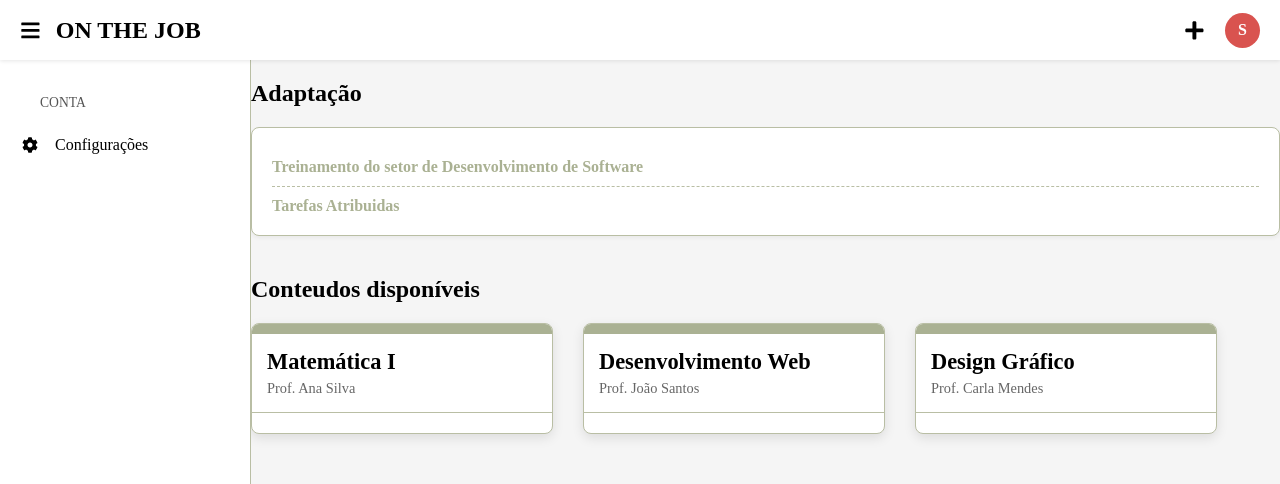
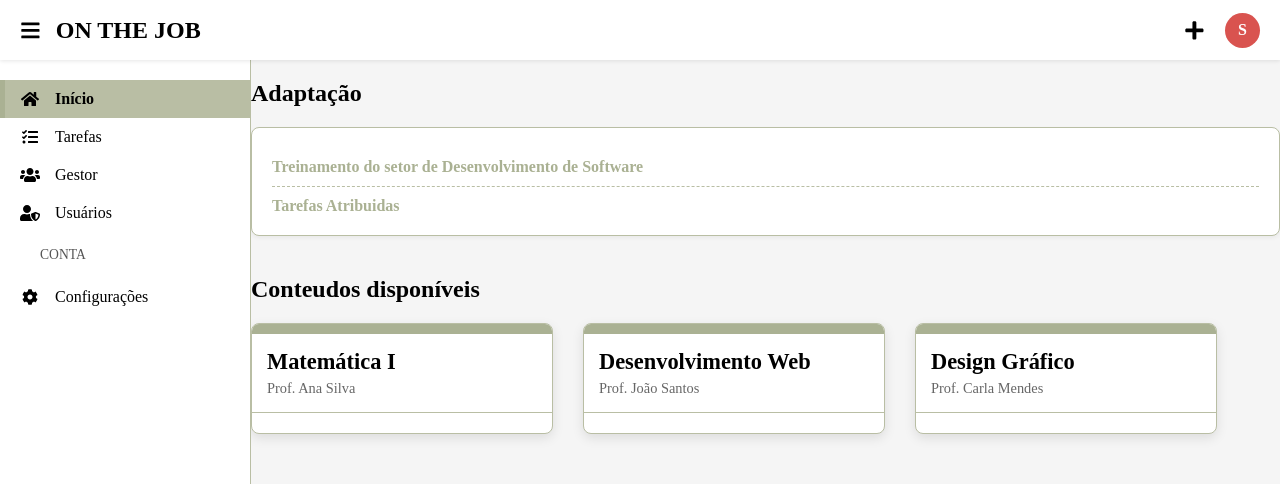
Before and after one commit to projetofinalrpv1/Projeto-final_TCC, a React (Vite) app: page /app in a window 1280 px wide. Shown: the top 484 px of the page. Built offline with nearby package versions, Linux system fonts and the light colour scheme; sample sign-in values are in the browser's storage.

Commit message:
feat: Adicionando novas features para o administrador

```diff
--- a/src/components/Header/header.jsx
+++ b/src/components/Header/header.jsx
@@ -1,6 +1,6 @@
 import { useState } from 'react';
 import { FaBars, FaPlus, FaSignOutAlt, FaUserPlus, FaUserShield } from 'react-icons/fa';
-import { useNavigate, Link } from 'react-router-dom';
+import { useNavigate } from 'react-router-dom';
 import { useAuth } from "../../contexts/useAuth";
 import "./Header.css";
 
@@ -11,7 +11,6 @@ export function Header({ onToggle }) {
 
   const toggleMenu = () => setMenuAberto(!menuAberto);
 
-  // Fecha o menu e navega para a rota especificada
   const handleNavigation = (path) => {
     setMenuAberto(false);
     navigate(path);
@@ -27,43 +26,34 @@ export function Header({ onToggle }) {
       </div>
 
       <div className="cabecalho-direita">
-        <FaPlus className="add-icon" title="Adicionar novo" />
+        <FaPlus className="add-icon" />
 
         <div className="perfil-container-google">
-          {/* Círculo do Perfil (Gatilho do Menu) */}
           <div className="perfil-circulo" onClick={toggleMenu}>
             {inicial}
           </div>
 
-          {/* Menu Dropdown estilo Google */}
           {menuAberto && (
             <>
-              {/* Overlay invisível para fechar ao clicar fora */}
               <div className="menu-overlay" onClick={() => setMenuAberto(false)} />
 
               <div className="google-menu">
                 <div className="google-menu-header">
                   <p className="user-email">{user?.email}</p>
-
-                  <div className="avatar-grande">
-                    {inicial}
-                  </div>
-
+                  <div className="avatar-grande">{inicial}</div>
                   <h3>Olá, {user?.name?.split(' ')[0]}!</h3>
 
 <div className="button-group-vertical">
-                    <button
-                      className="btn-gerenciar"
-                      onClick={() => handleNavigation('/app/perfil')}
-                    >
+  <button className="btn-gerenciar" onClick={() => handleNavigation('/app/perfil')}>
     Gerenciar sua conta
   </button>
 
-                    {/* Botão exclusivo para Admin/Gestor */}
-                    {(user?.role === 'admin' || user?.role === 'gestor') && (
+  {/* Validação estrita para o Administrador */}
+  {user?.role === 'admin' && (
     <button
       className="btn-admin"
       onClick={() => handleNavigation('/app/usuarios')}
+      style={{ backgroundColor: '#fce8e6', color: '#d93025', border: 'none' }} // Destaque visual
     >
       <FaUserShield /> Painel de Usuários
     </button>
@@ -72,16 +62,8 @@ export function Header({ onToggle }) {
                 </div>
 
                 <div className="google-menu-footer">
-                  <button className="footer-item">
-                    <FaUserPlus /> Adicionar conta
-                  </button>
-                  <button className="footer-item" onClick={logout}>
-                    <FaSignOutAlt /> Sair
-                  </button>
-                </div>
-
-                <div className="google-menu-legal">
-                  <span>Política de Privacidade</span> • <span>Termos de Serviço</span>
+                  <button className="footer-item"><FaUserPlus /> Adicionar conta</button>
+                  <button className="footer-item" onClick={logout}><FaSignOutAlt /> Sair</button>
                 </div>
               </div>
             </>
--- a/src/components/SideBar/Sidebar.jsx
+++ b/src/components/SideBar/Sidebar.jsx
@@ -1,3 +1,4 @@
+// src/components/Sidebar/Sidebar.jsx
 import { NavLink, Link, useLocation } from "react-router-dom";
 import { FaCog } from "react-icons/fa";
 import { useAuth } from "../../contexts/useAuth";
@@ -7,9 +8,16 @@ export function Sidebar({ items, isFechado }) {
   const location = useLocation();
   const { user } = useAuth();
 
+  // Lógica de filtro aprimorada
   const filteredItems = items.filter(item => {
+    // Se o usuário for admin, ele tem acesso total a todos os itens da lista
+    if (user?.role === 'admin') return true;
+
+    // Se o item não tiver restrição de roles, qualquer um vê
     if (!item.roles) return true;
-    return item.roles.includes(user.role);
+
+    // Caso contrário, verifica se o cargo do usuário está permitido
+    return item.roles.includes(user?.role);
   });
 
   return (
@@ -32,17 +40,22 @@ export function Sidebar({ items, isFechado }) {
             </NavLink>
           ))}
 
-          {/* CONFIGURAÇÕES – TODOS OS USUÁRIOS */}
+          {/* SEÇÃO DE CONTA - ACESSÍVEL PARA TODOS */}
           <div className="divisor"></div>
           <li className="titulo-secao">Conta</li>
           <div className="divisor"></div>
 
-          <Link to="/app/configuracoes" className="sidebar-link-wrapper">
-            <li className={location.pathname === "/app/configuracoes" ? "ativo" : ""}>
-              <FaCog />
-              <span className="item-name">Configurações</span>
-            </li>
-          </Link>
+          <NavLink
+            to="/app/configuracoes"
+            className="sidebar-link-wrapper"
+          >
+            {({ isActive }) => (
+              <li className={isActive ? "ativo" : ""}>
+                <FaCog />
+                <span className="item-name">Configurações</span>
+              </li>
+            )}
+          </NavLink>
         </ul>
       </nav>
     </aside>
--- a/src/layouts/MainLayout.jsx
+++ b/src/layouts/MainLayout.jsx
@@ -3,7 +3,7 @@ import { useState } from "react";
 import { Outlet } from "react-router-dom";
 import { Header } from "../components/Header/Header";
 import { Sidebar } from "../components/Sidebar/Sidebar";
-import { FaHome, FaUsers, FaTasks } from "react-icons/fa";
+import { FaHome, FaUsers, FaTasks, FaUserShield } from "react-icons/fa";
 import { useAuth } from "../contexts/useAuth";
 
 export default function MainLayout() {
@@ -15,19 +15,25 @@ export default function MainLayout() {
       name: "Início",
       icon: <FaHome />,
       route: "/app",
-      roles: ["colaborador", "gestor"]
+      roles: ["colaborador", "gestor", "admin"]
     },
     {
       name: "Tarefas",
       icon: <FaTasks />,
       route: "/app/tarefas",
-      roles: ["colaborador", "gestor"]
+      roles: ["colaborador", "gestor", "admin"]
     },
     {
       name: "Gestor",
       icon: <FaUsers />,
       route: "/app/gestor",
-      roles: ["gestor"]
+      roles: ["gestor", "admin"]
+    },
+    {
+      name: "Usuários",
+      icon: <FaUserShield />,
+      route: "/app/usuarios",
+      roles: ["admin"]
     }
   ];
 
--- a/src/pages/Login/Login.jsx
+++ b/src/pages/Login/Login.jsx
@@ -13,12 +13,11 @@ export function Login() {
   const [identificadorReset, setIdentificadorReset] = useState("");
   const [novaSenha, setNovaSenha] = useState("");
 
-  const usuarios = {
-    "usuario1@email.com": { senha: "senha123", role: "colaborador", name: "Usuário Comum" },
-    "gestor1@email.com": { senha: "senha789", role: "gestor", name: "Gestor Principal" },
-    "admin1@email.com": { senha: "admin123", role: "admin", name: "Administrador" }
-  };
-
+const usuarios = {
+  "admin@email.com": { senha: "123", role: "admin", name: "Administrador Geral" },
+  "gestor1@email.com": { senha: "789", role: "gestor", name: "Gestor Principal" },
+  "usuario1@email.com": { senha: "456", role: "colaborador", name: "Colaborador" },
+};
   const handleLogin = (e) => {
     e.preventDefault();
     const dadosUsuario = usuarios[email];
--- a/src/routes/AppRoutes.jsx
+++ b/src/routes/AppRoutes.jsx
@@ -18,27 +18,26 @@ export function AppRoutes() {
 <Routes>
   <Route path="/" element={<Login />} />
 
-          {/* PROTEÇÃO GLOBAL: Só entra no MainLayout se estiver logado */}
   <Route element={<ProtectedRoute />}>
     <Route path="/app" element={<MainLayout />}>
+      {/* Abas acessíveis por TODOS (Admin, Gestor e Colaborador) */}
       <Route index element={<Dashboard />} />
+      <Route path="perfil" element={<Perfil />} />
+      <Route path="tarefas" element={<Tarefas />} />
+      <Route path="configuracoes" element={<Configuracoes />} />
 
-              {/* Restrição específica para Perfil */}
-              <Route element={<ProtectedRoute allowedRoles={['admin', 'gestor', 'usuario']} />}>
-                <Route path="perfil" element={<Perfil />} />
-              </Route>
-              <Route element={<ProtectedRoute allowedRoles={['admin', 'gestor']} />}>
-                <Route path="usuarios" element={<Usuarios />} />
-              </Route>
+      {/* Aba de Gestor: Acessível por Admin e Gestor */}
       <Route element={<ProtectedRoute allowedRoles={['admin', 'gestor']} />}>
         <Route path="gestor" element={<Gestor />} />
       </Route>
 
-              <Route path="tarefas" element={<Tarefas />} />
-              <Route path="configuracoes" element={<Configuracoes />} />
+      {/* PAINEL EXCLUSIVO: Apenas o Admin entra aqui */}
+      <Route element={<ProtectedRoute allowedRoles={['admin']} />}>
+        <Route path="usuarios" element={<Usuarios />} />
+      </Route>
+
     </Route>
   </Route>
-
 </Routes>
       </AuthProvider>
     </BrowserRouter>
```
Lines whose indentation alone changed are shown as unchanged.
